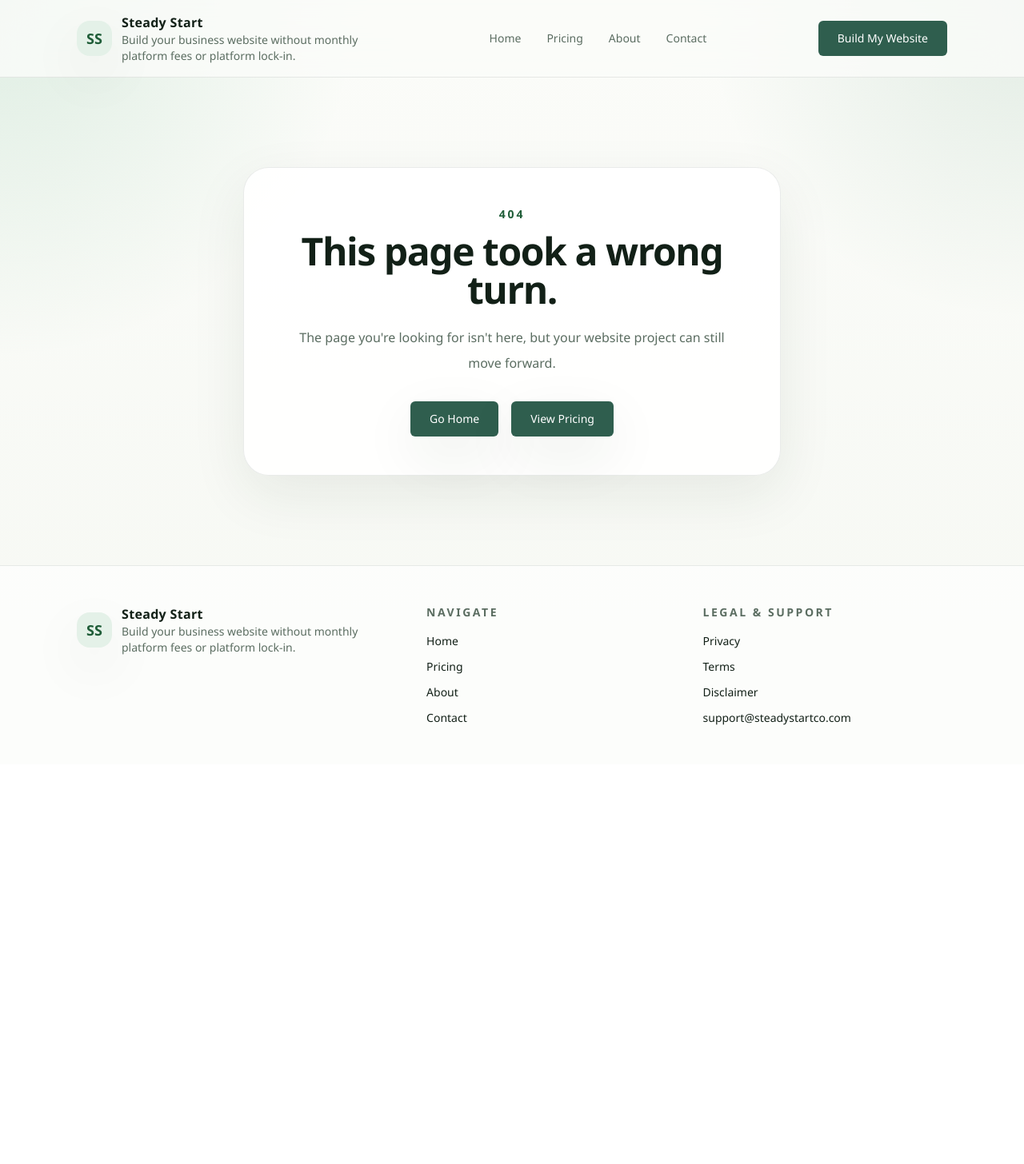
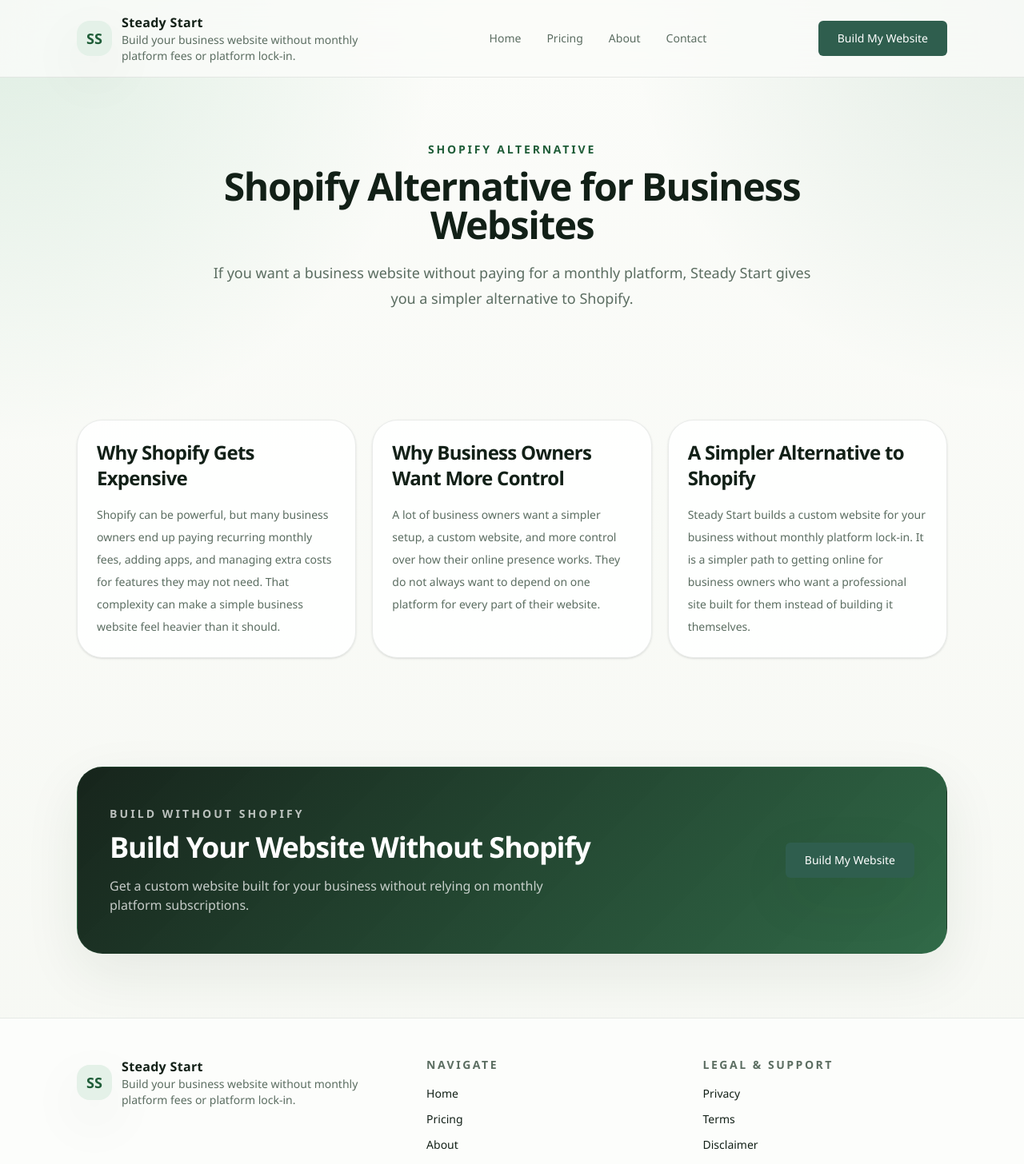
Before and after one commit to MySaaS1023/SteadyStart, a Next.js app: page /shopify-alternative in a window 1280 px wide. Before the commit this address had no page. Shown: the top 1456 px of the page at 80% size. Before the commit the page ends 956 px from the top, so only its background shows below. Built offline with nearby package versions, Linux system fonts and the light colour scheme.

Commit message:
Add files via upload

```diff
--- a/app/page.tsx
+++ b/app/page.tsx
@@ -1,9 +1,29 @@
+import type { Metadata } from "next";
+import Link from "next/link";
+
 import { CtaBanner } from "@/components/cta-banner";
 import { Hero } from "@/components/hero";
 import { PageContainer } from "@/components/page-container";
 import { PricingCard } from "@/components/pricing-card";
 import { ProcessSection } from "@/components/process-section";
 import { pricingPackages, valueProps } from "@/lib/site-data";
+import { primaryButtonClass } from "@/lib/styles";
+
+const homeTitle = "Steady Start | Custom Business Websites Without Monthly Fees";
+const homeDescription =
+  "Steady Start helps business owners create custom websites without relying on Wix, Shopify, or other monthly website platforms.";
+
+export const metadata: Metadata = {
+  title: homeTitle,
+  description: homeDescription,
+  openGraph: {
+    title: homeTitle,
+    description: homeDescription,
+    url: "https://www.steadystartco.com",
+    siteName: "Steady Start",
+    type: "website",
+  },
+};
 
 export default function HomePage() {
   return (
@@ -26,7 +46,8 @@
                 <p>Too many tools you don&apos;t actually need.</p>
               </div>
               <p className="mt-6 max-w-2xl text-base leading-8 text-[var(--muted)] sm:text-lg">
-                Steady Start gives you a simpler way to get your business online.
+                Steady Start gives you a simpler way to build your business website
+                without getting stuck in monthly tools.
               </p>
             </div>
           </div>
@@ -46,13 +67,20 @@
             </div>
             <div className="rounded-[2rem] border border-[var(--line)] bg-white/85 p-6 shadow-sm sm:p-8">
               <p className="text-base leading-8 text-[var(--muted)] sm:text-lg">
-                Steady Start helps business owners get a custom website built without
-                platform lock-in, confusing setup, or piling monthly fees.
+                Steady Start helps business owners get a custom website built for their
+                business without platform lock-in, confusing setup, or monthly website
+                fees.
               </p>
               <p className="mt-5 text-base leading-8 text-[var(--muted)] sm:text-lg">
-                You get a clear path to a finished site that&apos;s built for your
-                business.
+                It is an alternative to Wix and an alternative to Shopify for business
+                owners who want a clear path to a finished site that is built for them.
               </p>
+              <Link
+                href="/shopify-alternative"
+                className="mt-6 inline-flex text-sm font-semibold text-[var(--accent-strong)] transition hover:text-[var(--foreground)]"
+              >
+                Looking for a Shopify alternative?
+              </Link>
             </div>
           </div>
         </PageContainer>
@@ -92,7 +120,7 @@
                 Pricing Preview
               </p>
               <h2 className="mt-3 text-3xl font-semibold tracking-[-0.03em] text-[var(--foreground)] sm:text-4xl">
-                Simple Pricing - No Monthly Platform Fees
+                Simple Pricing — No Monthly Platform Fees
               </h2>
             </div>
             <p className="max-w-md text-sm leading-6 text-[var(--muted)]">
@@ -110,6 +138,14 @@
           <p className="mt-8 text-center text-sm leading-6 text-[var(--muted)]">
             No platform lock-in. No unnecessary tools. No monthly website platform fees.
           </p>
+          <div className="mt-5 text-center">
+            <Link
+              href="/shopify-alternative"
+              className={`${primaryButtonClass} force-white-btn text-sm shadow-[var(--shadow)]`}
+            >
+              Looking for a Shopify alternative?
+            </Link>
+          </div>
         </PageContainer>
       </section>
 
--- /dev/null
+++ b/app/robots.ts
@@ -0,0 +1,11 @@
+import type { MetadataRoute } from "next";
+
+export default function robots(): MetadataRoute.Robots {
+  return {
+    rules: {
+      userAgent: "*",
+      allow: "/",
+    },
+    sitemap: "https://www.steadystartco.com/sitemap.xml",
+  };
+}
--- /dev/null
+++ b/app/shopify-alternative/page.tsx
@@ -0,0 +1,107 @@
+import type { Metadata } from "next";
+import Link from "next/link";
+
+import { PageContainer } from "@/components/page-container";
+import { primaryButtonClass } from "@/lib/styles";
+
+const pageTitle =
+  "Shopify Alternative | Build a Business Website Without Monthly Fees";
+const pageDescription =
+  "Looking for a Shopify alternative? Steady Start helps business owners get a custom website built without monthly platform fees, lock-in, or unnecessary complexity.";
+
+export const metadata: Metadata = {
+  title: pageTitle,
+  description: pageDescription,
+  openGraph: {
+    title: pageTitle,
+    description: pageDescription,
+    url: "https://www.steadystartco.com/shopify-alternative",
+    siteName: "Steady Start",
+    type: "website",
+  },
+};
+
+const sections = [
+  {
+    title: "Why Shopify Gets Expensive",
+    body: "Shopify can be powerful, but many business owners end up paying recurring monthly fees, adding apps, and managing extra costs for features they may not need. That complexity can make a simple business website feel heavier than it should.",
+  },
+  {
+    title: "Why Business Owners Want More Control",
+    body: "A lot of business owners want a simpler setup, a custom website, and more control over how their online presence works. They do not always want to depend on one platform for every part of their website.",
+  },
+  {
+    title: "A Simpler Alternative to Shopify",
+    body: "Steady Start builds a custom website for your business without monthly platform lock-in. It is a simpler path to getting online for business owners who want a professional site built for them instead of building it themselves.",
+  },
+];
+
+export default function ShopifyAlternativePage() {
+  return (
+    <>
+      <section className="py-16 sm:py-20">
+        <PageContainer>
+          <div className="mx-auto max-w-3xl text-center">
+            <p className="text-sm font-semibold uppercase tracking-[0.2em] text-[var(--accent-strong)]">
+              Shopify Alternative
+            </p>
+            <h1 className="mt-3 text-4xl font-semibold tracking-[-0.03em] text-[var(--foreground)] sm:text-5xl">
+              Shopify Alternative for Business Websites
+            </h1>
+            <p className="mt-5 text-lg leading-8 text-[var(--muted)]">
+              If you want a business website without paying for a monthly platform,
+              Steady Start gives you a simpler alternative to Shopify.
+            </p>
+          </div>
+        </PageContainer>
+      </section>
+
+      <section className="py-8 sm:py-14">
+        <PageContainer>
+          <div className="grid gap-5 lg:grid-cols-3">
+            {sections.map((section) => (
+              <div
+                key={section.title}
+                className="rounded-[2rem] border border-[var(--line)] bg-white/85 p-6 shadow-sm"
+              >
+                <h2 className="text-2xl font-semibold tracking-[-0.03em] text-[var(--foreground)]">
+                  {section.title}
+                </h2>
+                <p className="mt-4 text-sm leading-7 text-[var(--muted)]">
+                  {section.body}
+                </p>
+              </div>
+            ))}
+          </div>
+        </PageContainer>
+      </section>
+
+      <section className="py-16 sm:py-20">
+        <PageContainer>
+          <div className="rounded-[2rem] border border-[rgba(45,122,75,0.18)] bg-[linear-gradient(135deg,rgba(18,32,23,0.98),rgba(31,93,56,0.92))] px-6 py-10 text-white shadow-[var(--shadow)] sm:px-10 sm:py-12">
+            <div className="flex flex-col gap-6 lg:flex-row lg:items-center lg:justify-between">
+              <div className="max-w-2xl">
+                <p className="text-sm font-semibold uppercase tracking-[0.22em] text-white/70">
+                  Build Without Shopify
+                </p>
+                <h2 className="mt-3 text-3xl font-semibold tracking-[-0.03em] sm:text-4xl">
+                  Build Your Website Without Shopify
+                </h2>
+                <p className="mt-4 max-w-xl text-sm leading-6 text-white/75 sm:text-base">
+                  Get a custom website built for your business without relying on
+                  monthly platform subscriptions.
+                </p>
+              </div>
+              <Link
+                href="/get-started"
+                className={`${primaryButtonClass} force-white-btn text-sm shadow-[var(--shadow)]`}
+              >
+                Build My Website
+              </Link>
+            </div>
+          </div>
+        </PageContainer>
+      </section>
+    </>
+  );
+}
--- /dev/null
+++ b/app/sitemap.ts
@@ -0,0 +1,24 @@
+import type { MetadataRoute } from "next";
+
+const baseUrl = "https://www.steadystartco.com";
+
+const routes = [
+  "",
+  "/pricing",
+  "/get-started",
+  "/about",
+  "/contact",
+  "/privacy",
+  "/terms",
+  "/disclaimer",
+  "/shopify-alternative",
+];
+
+export default function sitemap(): MetadataRoute.Sitemap {
+  return routes.map((route) => ({
+    url: `${baseUrl}${route}`,
+    lastModified: new Date(),
+    changeFrequency: "monthly",
+    priority: route === "" ? 1 : 0.7,
+  }));
+}
```
